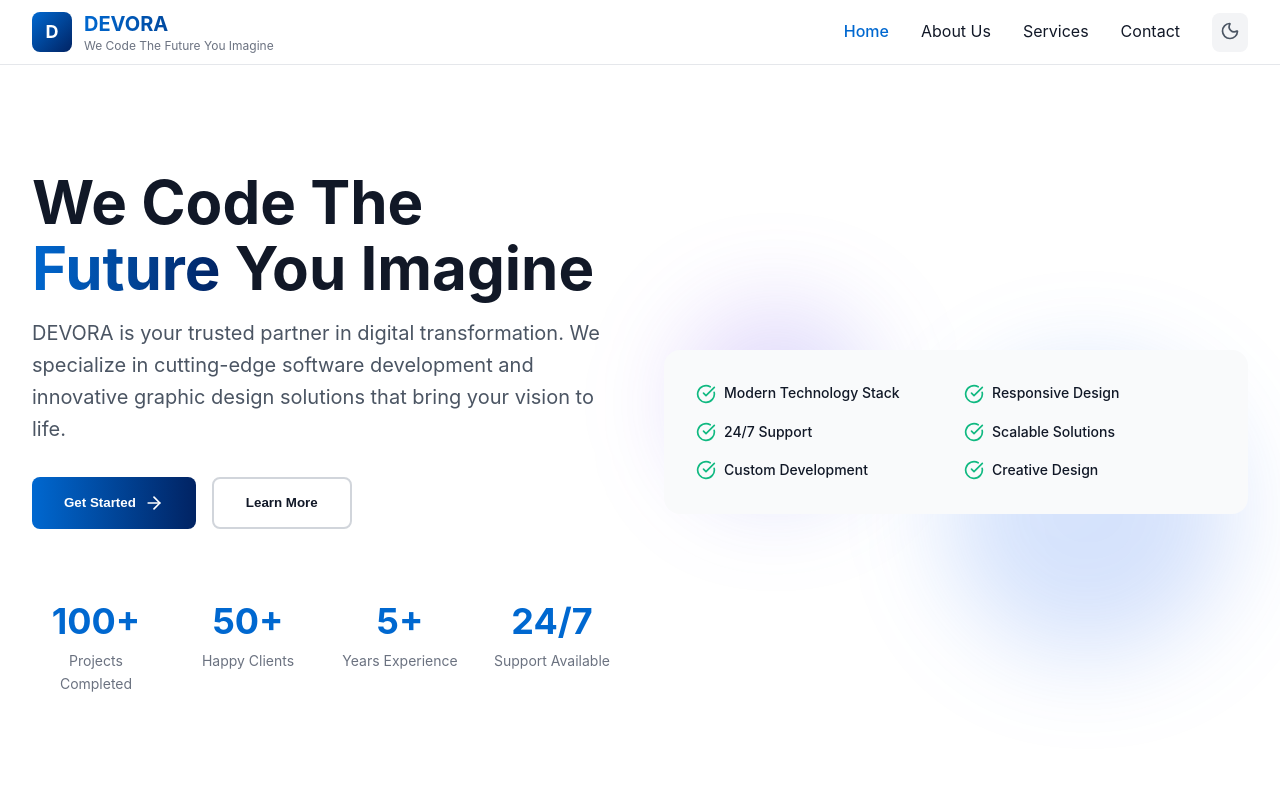
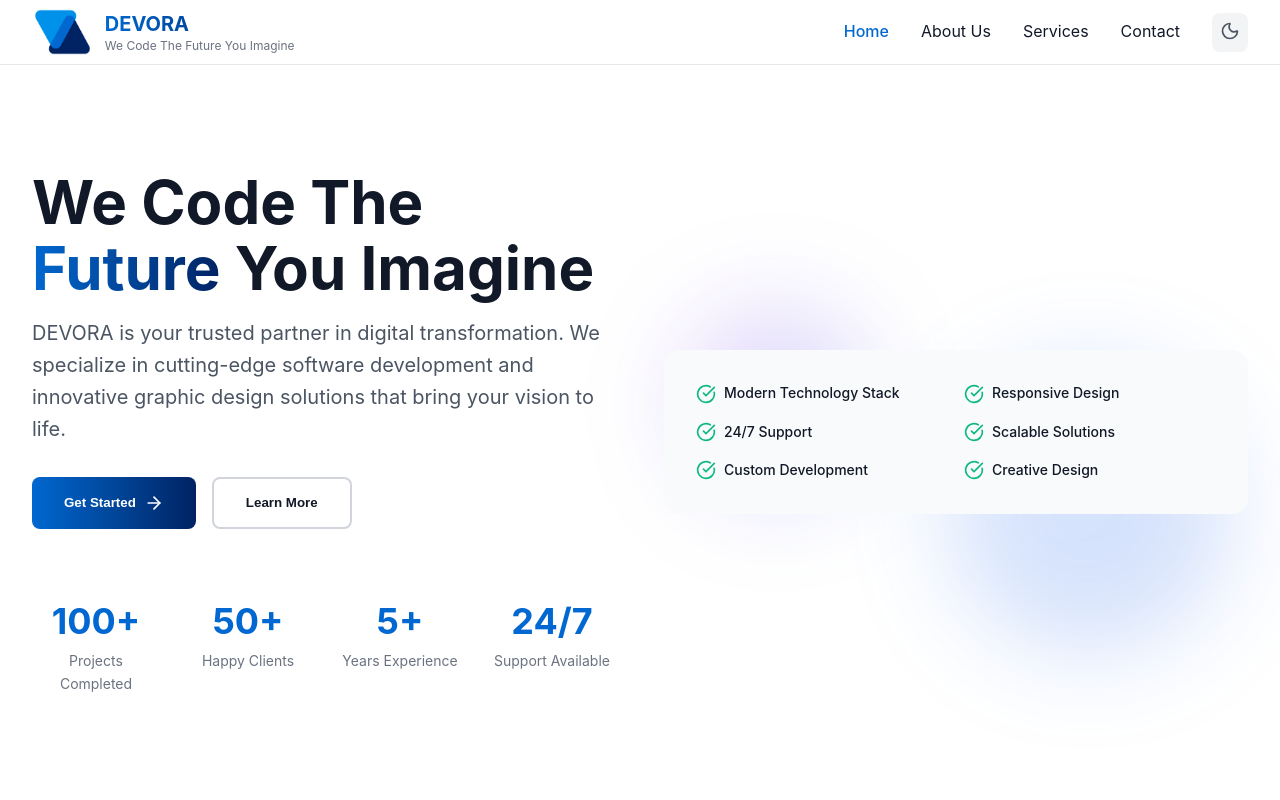
Before and after one commit to Mherath05/DEVORA, a React (Vite) app: page / in a window 1280 px wide. Shown: the top 800 px of the page. Built offline with nearby package versions, Linux system fonts and the light colour scheme.

Commit message:
add logo

```diff
--- a/src/App.jsx
+++ b/src/App.jsx
@@ -1,6 +1,7 @@
 import React, { useState, useEffect } from 'react';
 import { Menu, X, Sun, Moon, Code, Palette, Users, ArrowRight, CheckCircle } from 'lucide-react';
 import './index.css';
+
 
 const HomePage = () => {
   const [isMenuOpen, setIsMenuOpen] = useState(false);
@@ -73,7 +74,7 @@ const HomePage = () => {
             {/* Logo */}
             <div className="logo-section">
               <div className="logo-icon">
-                <span className="logo-letter">D</span>
+                <img src="./logo.png" alt="devora" className='logo-icon' />
               </div>
               <div className="logo-text">
                 <h1 className="company-name">DEVORA</h1>
--- a/src/index.css
+++ b/src/index.css
@@ -111,19 +111,8 @@ body {
 }
 
 .logo-icon {
-  width: 2.5rem;
-  height: 2.5rem;
-  background: linear-gradient(135deg, var(--primary-blue), var(--dark-blue));
-  border-radius: 0.5rem;
-  display: flex;
-  align-items: center;
-  justify-content: center;
-}
-
-.logo-letter {
-  color: var(--white);
-  font-weight: bold;
-  font-size: 1.125rem;
+  width: 3.8rem;
+  height: 2.9rem;
 }
 
 .company-name {
```
Also changed, not shown: public/devora icon.png (added), public/logo.png (added).
